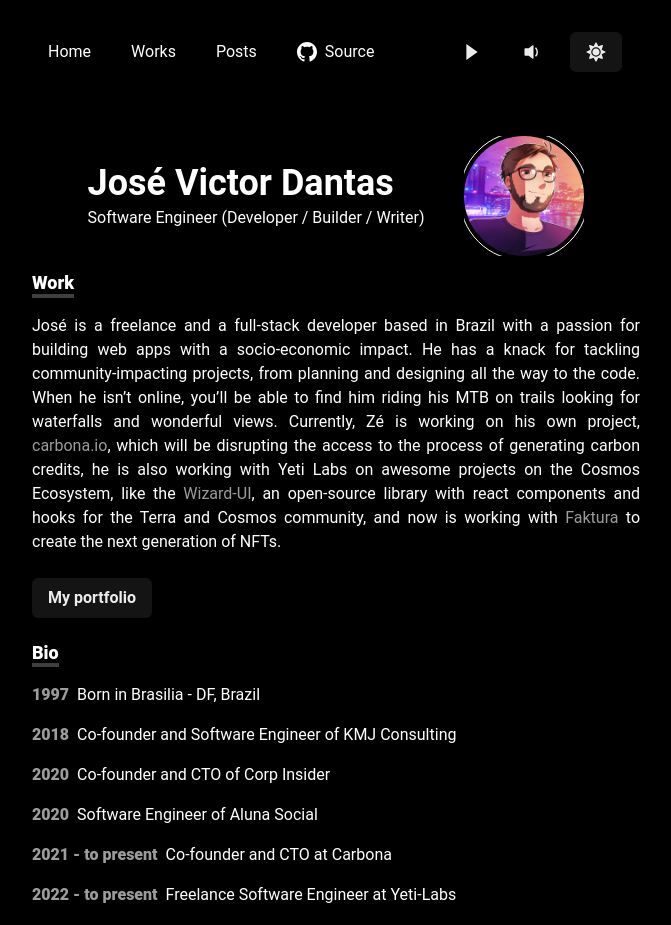
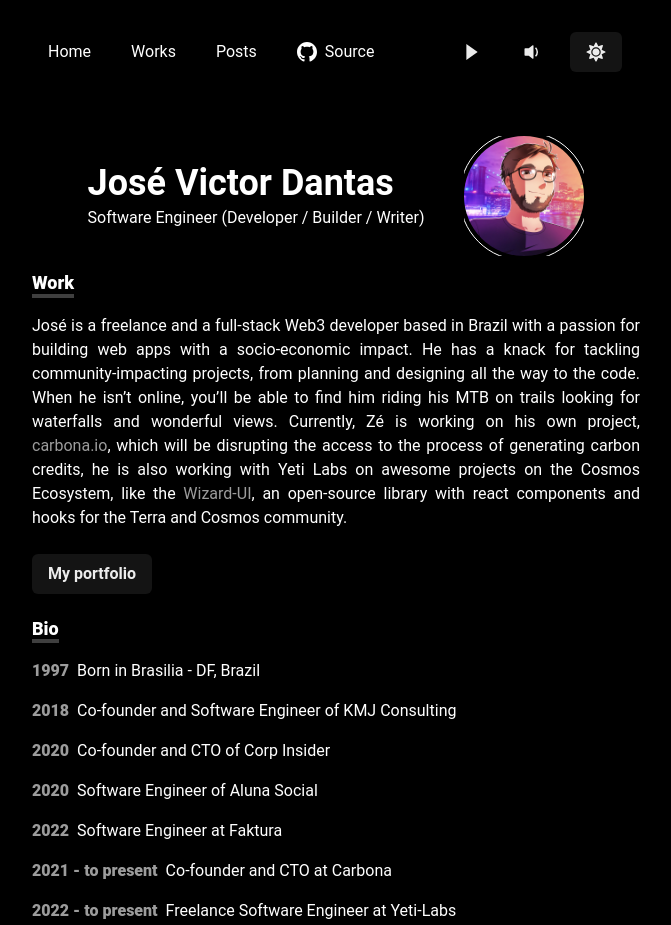
Before and after one commit to zevictordantas/zevictor-website, a Next.js app: page / in a window 1280 px wide. Shown: the top 925 px of the page, without its empty margins (304-975 px from the left). Built offline with nearby package versions, Linux system fonts and the light colour scheme.

Commit message:
chore: update work details on the homepage

```diff
--- a/src/modules/Homepage/components/BiographySection/BiographySection.tsx
+++ b/src/modules/Homepage/components/BiographySection/BiographySection.tsx
@@ -4,6 +4,37 @@ import { Heading, Stack, Text } from '@chakra-ui/layout'
 export const BiographySection = () => {
   const grayColor = useColorModeValue('light.300', 'dark.300')
   const underlineColor = useColorModeValue('light.600', 'dark.600')
+
+  const timeline = [
+    {
+      eventDescription: 'Born in Brasilia - DF, Brazil',
+      period: '1997'
+    },
+    {
+      eventDescription: 'Co-founder and Software Engineer of KMJ Consulting',
+      period: '2018'
+    },
+    {
+      eventDescription: 'Co-founder and CTO of Corp Insider',
+      period: '2020'
+    },
+    {
+      eventDescription: 'Software Engineer of Aluna Social',
+      period: '2020'
+    },
+    {
+      eventDescription: 'Software Engineer at Faktura',
+      period: '2022'
+    },
+    {
+      eventDescription: 'Co-founder and CTO at Carbona',
+      period: '2021 - to present'
+    },
+    {
+      eventDescription: 'Freelance Software Engineer at Yeti-Labs',
+      period: '2022 - to present'
+    }
+  ]
 
   return (
     <Stack spacing="4" as="section">
@@ -17,54 +48,18 @@ export const BiographySection = () => {
         Bio
       </Heading>
 
-      <Stack direction={{ base: 'column', sm: 'row' }}>
-        <Text color={grayColor} fontWeight="extrabold">
-          1997
-        </Text>
-        <Text>Born in Brasilia - DF, Brazil</Text>
-      </Stack>
+      {timeline.map((event, index) => (
+        <Stack
+          key={index + event.period}
+          direction={{ base: 'column', sm: 'row' }}
+        >
+          <Text color={grayColor} fontWeight="extrabold">
+            {event.period}
+          </Text>
 
-      <Stack direction={{ base: 'column', sm: 'row' }}>
-        <Text color={grayColor} fontWeight="extrabold">
-          2018
-        </Text>
-        <Text>Co-founder and Software Engineer of KMJ Consulting</Text>
-      </Stack>
-
-      <Stack direction={{ base: 'column', sm: 'row' }}>
-        <Text color={grayColor} fontWeight="extrabold">
-          2020
-        </Text>
-        <Text>Co-founder and CTO of Corp Insider</Text>
-      </Stack>
-
-      <Stack direction={{ base: 'column', sm: 'row' }}>
-        <Text color={grayColor} fontWeight="extrabold">
-          2020
-        </Text>
-        <Text>Software Engineer of Aluna Social</Text>
-      </Stack>
-
-      <Stack direction={{ base: 'column', sm: 'row' }}>
-        <Text color={grayColor} fontWeight="extrabold">
-          2021 - to present
-        </Text>
-        <Text>Co-founder and CTO at Carbona</Text>
-      </Stack>
-
-      <Stack direction={{ base: 'column', sm: 'row' }}>
-        <Text color={grayColor} fontWeight="extrabold">
-          2022 - to present
-        </Text>
-        <Text>Freelance Software Engineer at Yeti-Labs</Text>
-      </Stack>
-
-      <Stack direction={{ base: 'column', sm: 'row' }}>
-        <Text color={grayColor} fontWeight="extrabold">
-          2022 - to present
-        </Text>
-        <Text>Software Engineer at Faktura</Text>
-      </Stack>
+          <Text>{event.eventDescription}</Text>
+        </Stack>
+      ))}
     </Stack>
   )
 }
--- a/src/modules/Homepage/components/MainWorkSection/MainWorkSection.tsx
+++ b/src/modules/Homepage/components/MainWorkSection/MainWorkSection.tsx
@@ -59,10 +59,10 @@ export const MainWorkSection = () => {
         </Heading>
 
         <Text textAlign="justify">
-          José is a freelance and a full-stack developer based in Brazil with a
-          passion for building web apps with a socio-economic impact. He has a
-          knack for tackling community-impacting projects, from planning and
-          designing all the way to the code. When he isn’t online, you’ll be
+          José is a freelance and a full-stack Web3 developer based in Brazil
+          with a passion for building web apps with a socio-economic impact. He
+          has a knack for tackling community-impacting projects, from planning
+          and designing all the way to the code. When he isn’t online, you’ll be
           able to find him riding his MTB on trails looking for waterfalls and
           wonderful views. Currently, Zé is working on his own project,{' '}
           <ChakraLink href={links.projects.carbona} isExternal>
@@ -75,11 +75,7 @@ export const MainWorkSection = () => {
             Wizard-UI
           </ChakraLink>
           , an open-source library with react components and hooks for the Terra
-          and Cosmos community, and now is working with{' '}
-          <ChakraLink href={links.projects.faktura} isExternal>
-            Faktura
-          </ChakraLink>{' '}
-          to create the next generation of NFTs.
+          and Cosmos community.
         </Text>
       </Stack>
 
```
